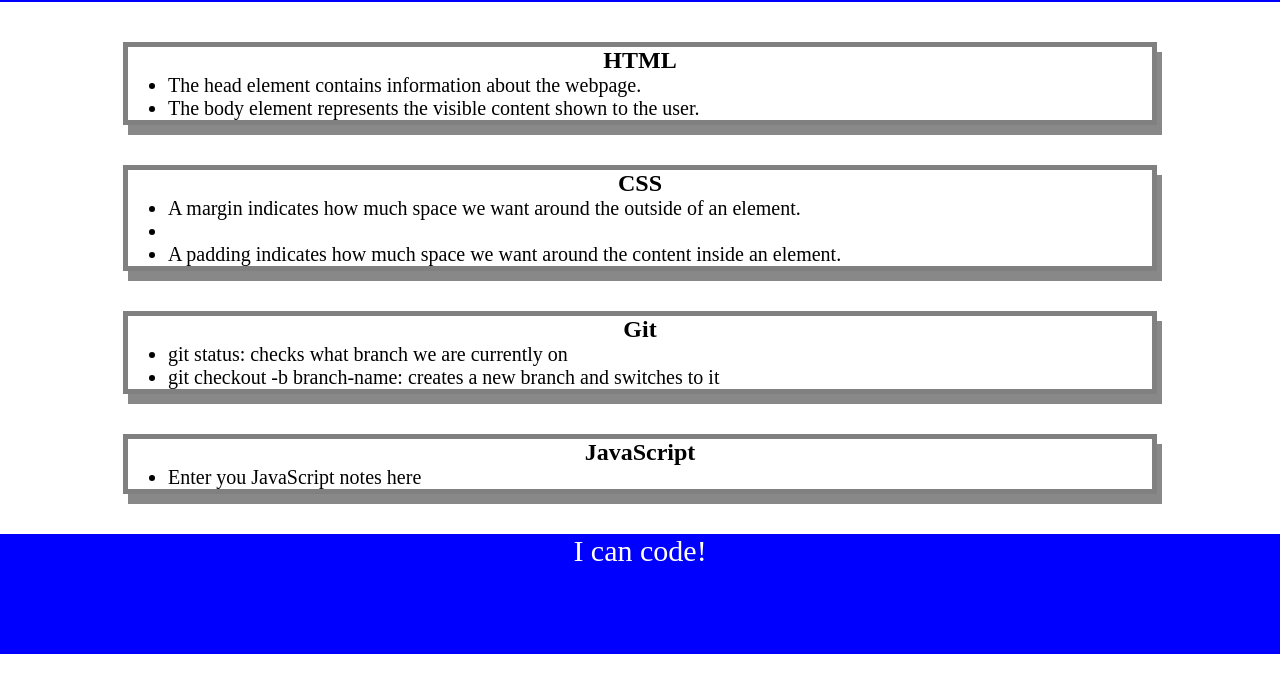
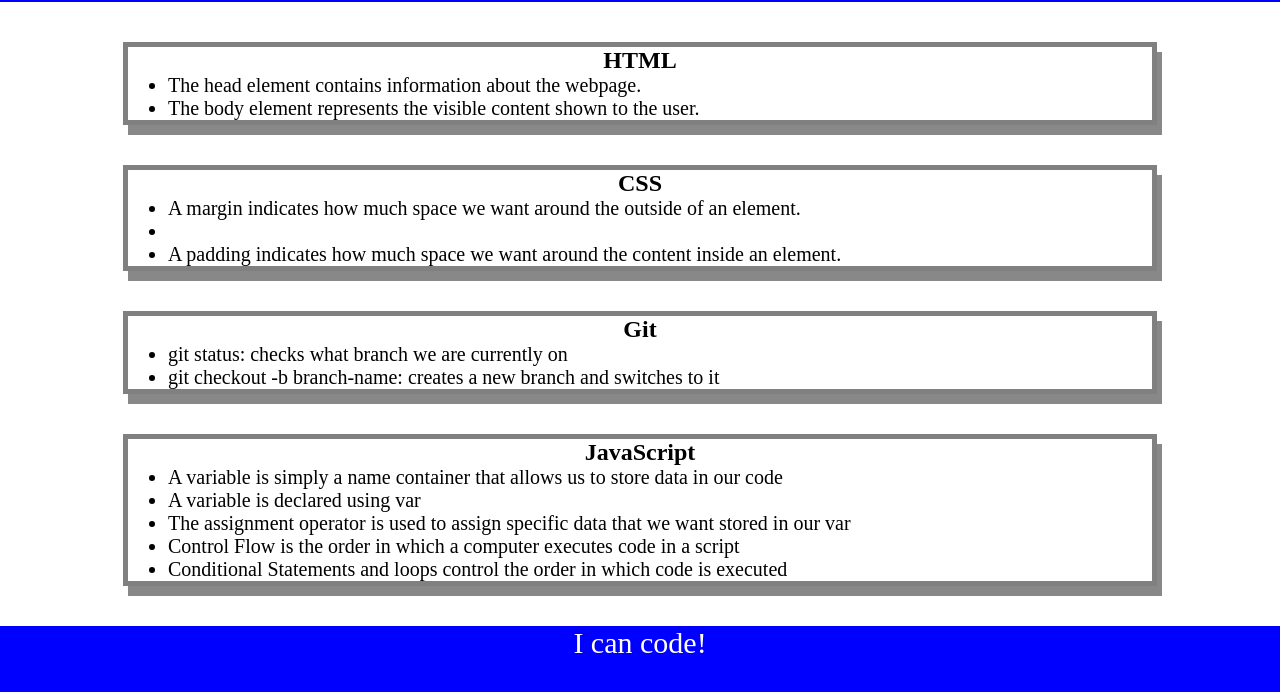
Before and after one commit to arstanciel/prework-study-guide, a plain HTML site: page index.html in a window 1280 px wide. Shown: the part 118-810 px from the top of the page. Drawn offline with Linux system fonts and the light colour scheme.

Commit message:
added js notes to prework study guide

```diff
--- a/index.html
+++ b/index.html
@@ -38,7 +38,11 @@
       <section class="card" id="javascript-section">
         <h2>JavaScript</h2>
           <ul>
-            <li>Enter you JavaScript notes here</li>
+            <li>A variable is simply a name container that allows us to store data in our code</li>
+              <li>A variable is declared using var</li>
+              <li>The assignment operator is used to assign specific data that we want stored in our var</li>
+              <li>Control Flow is the order in which a computer executes code in a script</li>
+              <li>Conditional Statements and loops control the order in which code is executed</li>
           </ul>
       </section>
     </main>
```
